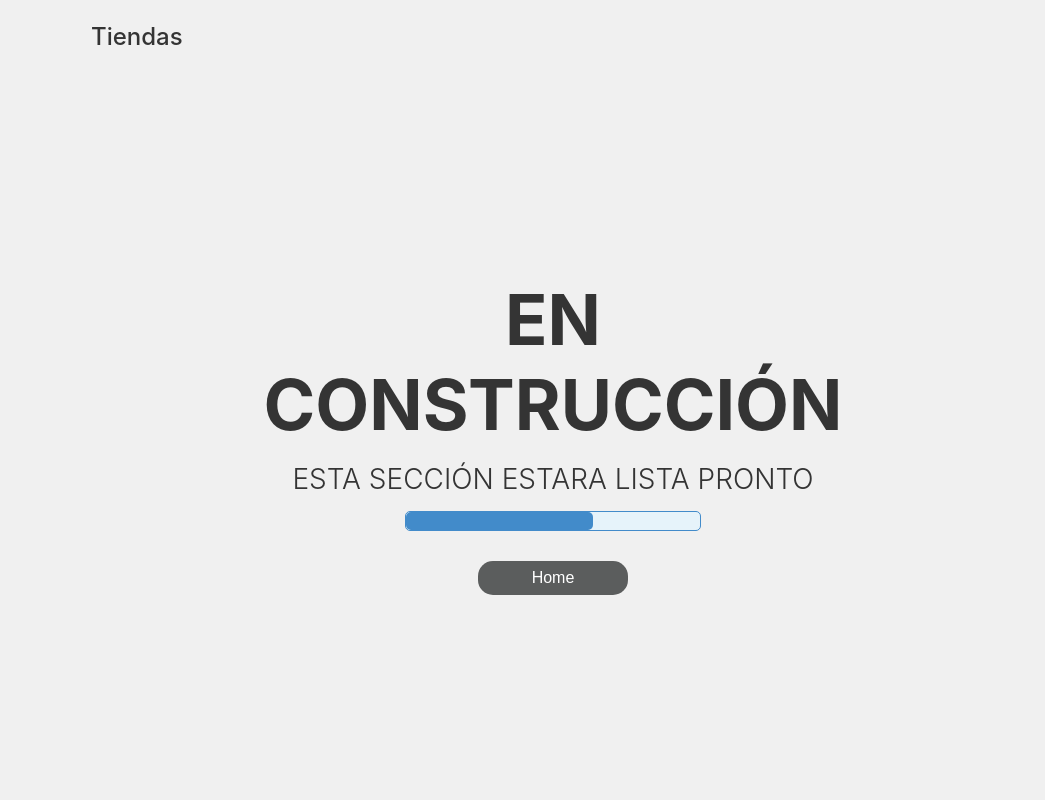
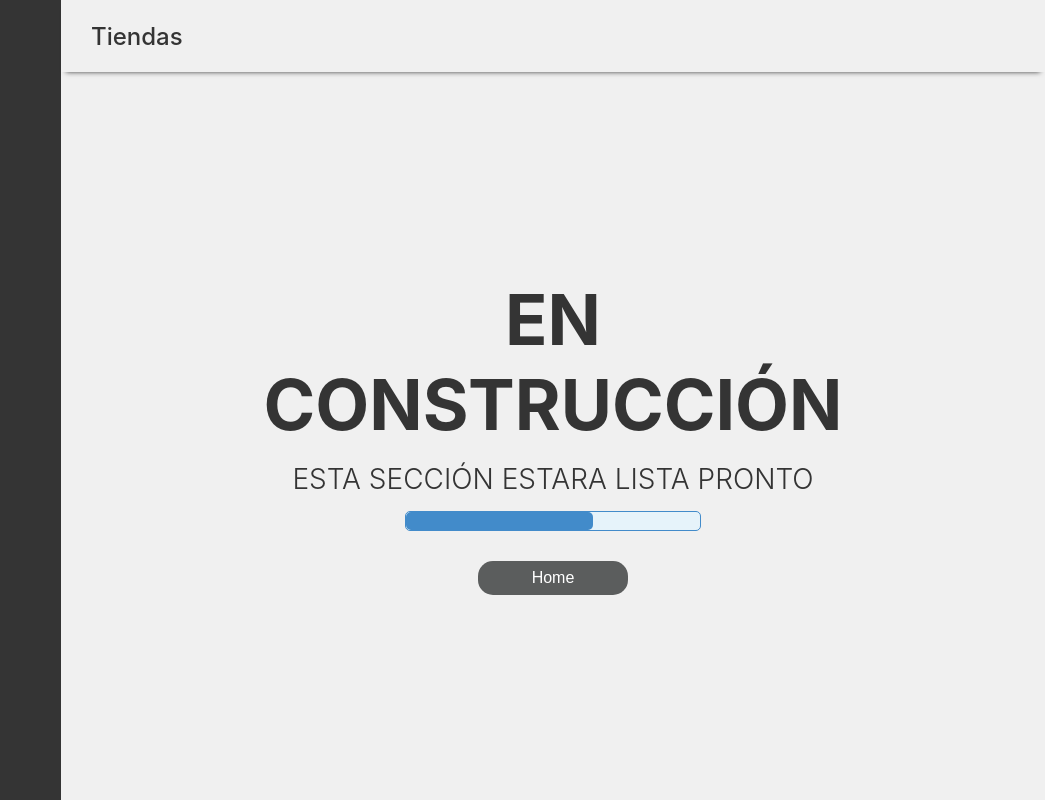
Before and after one commit to JoaquinVarelaCenco/Dashboard-Equipo1, a React (Create React App) app: page /stores in a window 1280 px wide. Shown: the whole page, without its empty margins (235-1280 px from the left). Built offline with nearby package versions, Linux system fonts and the light colour scheme; no server answers.

Commit message:
Se quito el useContext de varias vistas y se agrego en App.js

```diff
--- a/src/App.css
+++ b/src/App.css
@@ -19,7 +19,7 @@
 .App{
   display: flex;
   min-height: 100vh;
-  background-color: var(--clear-Background);
+  background-color: var(--dark-Background);
 }
 
 /* DarkMode */
--- a/src/App.js
+++ b/src/App.js
@@ -2,12 +2,17 @@ import "./App.css";
 import Sidebar from "./components/sideBar/SideBar";
 import MainArea from "./components/mainArea/MainArea";
 import { BrowserRouter } from "react-router-dom";
-import { ThemeProvider } from "./context/ThemeContext";
+import { ThemeContext, ThemeProvider } from "./context/ThemeContext";
 import { SideBarProvider } from "./context/SideBarContext";
+import { useContext } from "react";
 
 function App() {
+
+  const { theme } = useContext(ThemeContext);
+
   return (
-    <div className="App">
+
+    <div className={`App ${theme}`}>
       <BrowserRouter>
           <ThemeProvider>
           <SideBarProvider>
--- a/src/components/ProductCard/ProductCard.css
+++ b/src/components/ProductCard/ProductCard.css
@@ -3,7 +3,7 @@
 .main-product__related-product-card {
     display: flex;
     border-radius: 16px;
-    background-color: white;
+    background-color: var(--clear-Background);
     /* width: 500px; */
     box-shadow: 0px 4px 4px rgba(0, 0, 0, 0.25);
     justify-content: space-between;
@@ -68,8 +68,6 @@
   width: 100%;
   }
 
-
-
   .main-product__related-product {
     display: flex;
     flex-direction: column;
@@ -91,6 +89,15 @@
     text-decoration: none;
     color: black;
   }
+
+/* DarkMode */
+
+.dark .main-product__related-product-card {
+  background-color: var(--dark-BlackLight);
+  box-shadow: 0px 4px 4px rgba(79, 79, 79, 0.25);
+}
+
+
   /* @media (min-width: 785px) {
     .main-product__related-product {
       display: flex;
--- a/src/components/ProductCard/ProductCard.js
+++ b/src/components/ProductCard/ProductCard.js
@@ -1,8 +1,7 @@
 import "./ProductCard.css";
 import leftArrow from '../../assets/images/chevron-right (1).svg'
 import { Link } from "react-router-dom";
-import Spinner from '../Spinner/Spinner'
-import { useRef, useEffect } from "react";
+import Spinner from '../Spinner/Spinner';
 
 
 const ProductCard = ({ title, price, image, id }) => {
--- a/src/components/header/Header.css
+++ b/src/components/header/Header.css
@@ -5,9 +5,7 @@
     height: 72px;
     display: flex;
     padding: 0 10px;
-    /* justify-content: space-between; */
-    /* opacity: 0.9; */
-    /* box-shadow: 0px 5px 5px -5px rgba(0,0,0,0.75) */
+    box-shadow: 0px 5px 5px -5px rgba(0,0,0,0.75);
 }
 
 .headerGeneric{
--- a/src/components/header/Header.js
+++ b/src/components/header/Header.js
@@ -1,5 +1,4 @@
 import { SearchContext } from "../../context/SearchContext";
-import { ThemeContext } from "../../context/ThemeContext";
 import "./Header.css"
 import { useContext, useEffect, useRef } from "react";
 import { HeaderContext } from "../../context/HeaderContext";
@@ -14,7 +13,6 @@ const Header = () => {
 let buttonMenu = useRef();
   const context = useContext(SearchContext);
 
-  const { theme } = useContext(ThemeContext);
   const { page, currentPage } = useContext(HeaderContext)
   // const [productId, setProductId] = useState("");
   const location = useLocation();
@@ -40,7 +38,7 @@ let buttonMenu = useRef();
   }
 
   return (
-    <div className={`header ${theme}`}>
+    <div className="header">
       <div className="headerGeneric">
         <button ref={buttonMenu} onClick={()=>{
           toggleVisibility()}} className="header__menu-hamburguesa"><img src={menuImage} alt="Menú hamburguesa" className="hamburguerMenu"/></button>
--- a/src/components/mainArea/MainArea.css
+++ b/src/components/mainArea/MainArea.css
@@ -2,6 +2,8 @@
 .mainArea{
     width: calc(100% - 296px);
     margin-left: 296px;
+    transition: all .7s ease-in-out;
+
 }
 
 .mainArea__content{
--- a/src/components/sideBar/SideBar.css
+++ b/src/components/sideBar/SideBar.css
@@ -8,7 +8,7 @@
   /* align-items: center; */
   padding: 16px;
   justify-content: space-between;
-  transition: all 0.5s;
+  transition: all 0.5s ease-in-out;
   z-index: 99;
   animation: aparecer 0.5s linear;
   box-shadow: 0 0 8px rgba(0, 0, 0, 0.25);
--- a/src/pages/Error404/Error404.css
+++ b/src/pages/Error404/Error404.css
@@ -81,3 +81,8 @@
 .dark .error404__top h2{
     color: var(--dark-BlackLight);
 }
+
+.dark .error404__bottom button{
+    background-color: var(--dark-Background);
+    color: var(--dark-Color);
+}
--- a/src/pages/NoImplemented/NoImplemented.js
+++ b/src/pages/NoImplemented/NoImplemented.js
@@ -1,14 +1,10 @@
-import { useContext } from 'react';
 import { Link } from 'react-router-dom'
-import { ThemeContext } from '../../context/ThemeContext';
 import './NoImplemented.css'
 
 const NoImplemented = () => {
 
-  const { theme, toggleTheme } = useContext(ThemeContext);
-
   return (
-    <div className={`noImplemented ${theme}`}>
+    <div className={`noImplemented`}>
         <h3><span>En</span> Construcción</h3>
         <p>Esta sección estara lista pronto</p>
         <div className='progress'>
```
